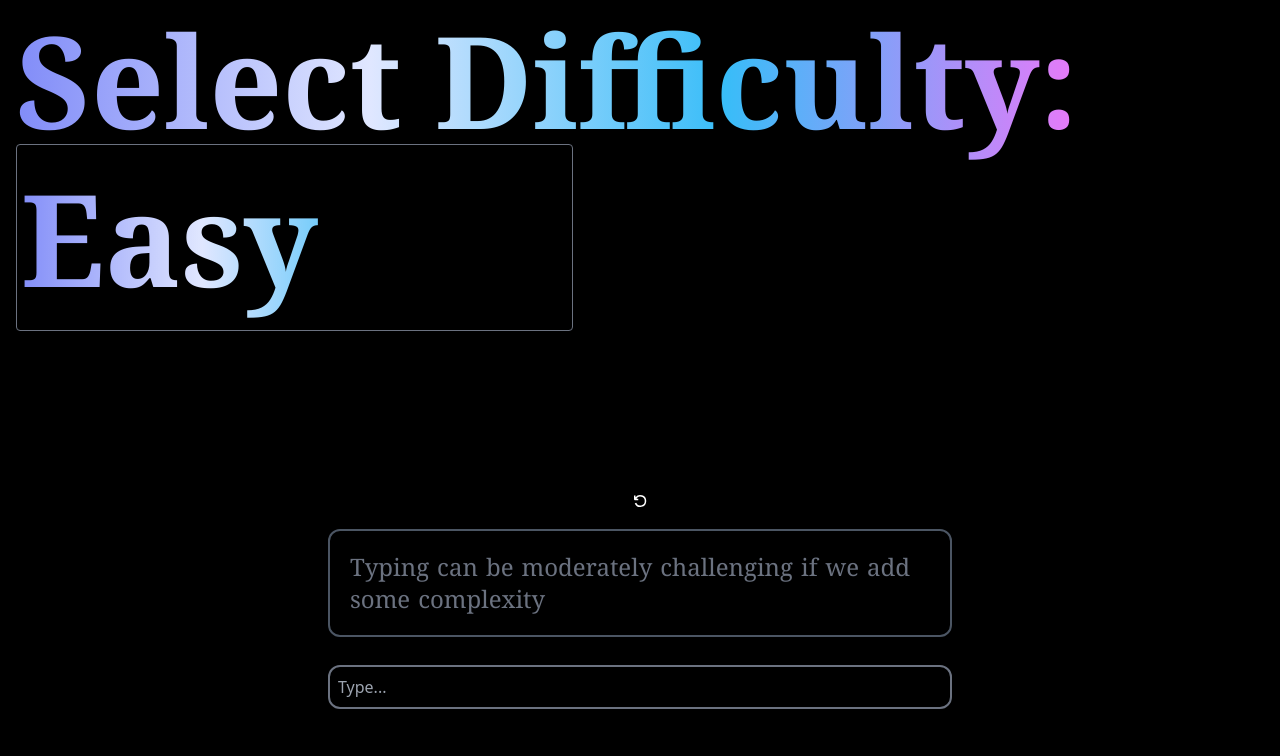
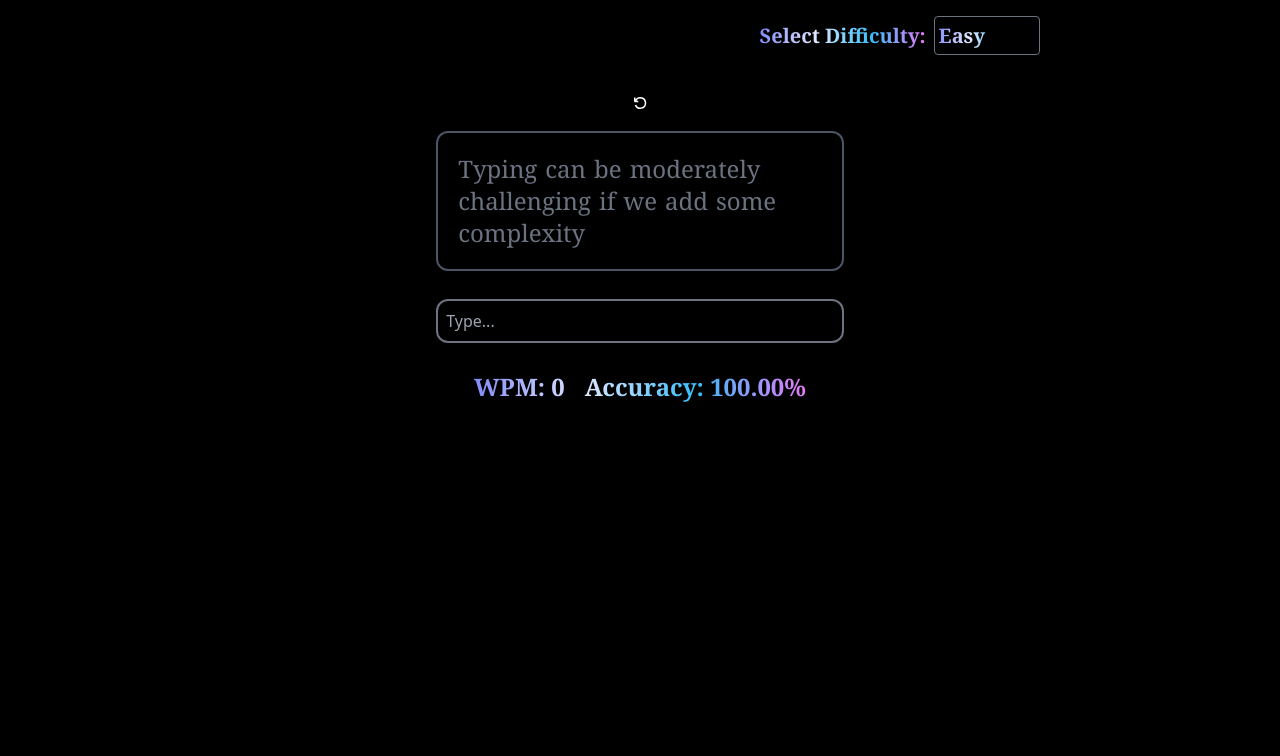
Before and after one commit to Hiiankit/Typing-game, a Next.js app: page / in a window 1280 px wide. Shown: the top 756 px of the page. Built offline with nearby package versions, Linux system fonts and the light colour scheme.

Commit message:
Style: md screen

```diff
--- a/src/app/Game.tsx
+++ b/src/app/Game.tsx
@@ -69,7 +69,7 @@ const Game = () => {
         <div className="mb-4 ">
           <label
             htmlFor="difficulty"
-            className="mr-2 md:text-9xl font-extrabold bg-clip-text text-transparent bg-[linear-gradient(to_right,theme(colors.indigo.400),theme(colors.indigo.100),theme(colors.sky.400),theme(colors.fuchsia.400),theme(colors.sky.400),theme(colors.indigo.100),theme(colors.indigo.400))] bg-[length:200%_auto] animate-gradient text-gray-500 font-serif text-xl"
+            className="mr-2 font-extrabold bg-clip-text text-transparent bg-[linear-gradient(to_right,theme(colors.indigo.400),theme(colors.indigo.100),theme(colors.sky.400),theme(colors.fuchsia.400),theme(colors.sky.400),theme(colors.indigo.100),theme(colors.indigo.400))] bg-[length:200%_auto] animate-gradient text-gray-500 font-serif text-xl"
           >
             Select Difficulty:
           </label>
@@ -77,7 +77,7 @@ const Game = () => {
             id="difficulty"
             value={difficulty}
             onChange={(e) => setDifficulty(e.target.value as Difficulty)}
-            className="py-1   mr-2 md:text-9xl font-extrabold bg-clip-text text-transparent bg-[linear-gradient(to_right,theme(colors.indigo.400),theme(colors.indigo.100),theme(colors.sky.400),theme(colors.fuchsia.400),theme(colors.sky.400),theme(colors.indigo.100),theme(colors.indigo.400))] bg-[length:200%_auto] animate-gradient text-gray-500 font-serif text-xl bg-black border-gray-500  border rounded"
+            className="py-1   mr-2 font-extrabold bg-clip-text text-transparent bg-[linear-gradient(to_right,theme(colors.indigo.400),theme(colors.indigo.100),theme(colors.sky.400),theme(colors.fuchsia.400),theme(colors.sky.400),theme(colors.indigo.100),theme(colors.indigo.400))] bg-[length:200%_auto] animate-gradient text-gray-500 font-serif text-xl bg-black border-gray-500  border rounded"
           >
             <option className="text-gray-400" value="easy">
               Easy
@@ -93,7 +93,7 @@ const Game = () => {
       </header>
 
       {/* Display Paragraph */}
-      <div className="flex flex-col gap-3 justify-center items-center  h-full">
+      <div className="flex flex-col  gap-3 justify-center items-center">
         <button
           onClick={resetGame}
           className="mt-4 p-2 bg-transparent   text-white rounded-xl font-bold hover:bg-gray-600"
@@ -135,7 +135,7 @@ const Game = () => {
         />
 
         {/* Stats */}
-        <div className="mt-4 font-serif text-2xl flex gap-5  md:text-9xl font-extrabold bg-clip-text text-transparent bg-[linear-gradient(to_right,theme(colors.indigo.400),theme(colors.indigo.100),theme(colors.sky.400),theme(colors.fuchsia.400),theme(colors.sky.400),theme(colors.indigo.100),theme(colors.indigo.400))] bg-[length:200%_auto] animate-gradient text-gray-500">
+        <div className="mt-4 font-serif text-2xl flex gap-5  font-extrabold bg-clip-text text-transparent bg-[linear-gradient(to_right,theme(colors.indigo.400),theme(colors.indigo.100),theme(colors.sky.400),theme(colors.fuchsia.400),theme(colors.sky.400),theme(colors.indigo.100),theme(colors.indigo.400))] bg-[length:200%_auto] animate-gradient text-gray-500">
           <p className="">WPM: {wpm}</p>
           <p>Accuracy: {accuracy.toFixed(2)}%</p>
         </div>
--- a/src/app/page.tsx
+++ b/src/app/page.tsx
@@ -2,7 +2,7 @@ import Game from "./Game";
 
 export default function Home() {
   return (
-    <div className="flex bg-black justify-center items-center h-screen">
+    <div className="flex bg-black justify-center items-center h-full mx-auto">
       <Game />
     </div>
   );
```
